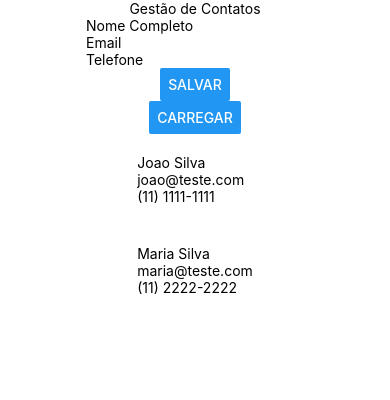
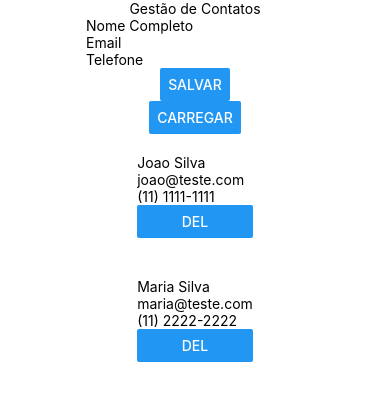
Before and after one commit to santiago-leticia/Api-Rest, a React Native app: screen / in a window 390 px wide. Shown: the top 400 px of the page. Built offline with nearby package versions, Linux system fonts and the light colour scheme.

Commit message:
final-aula

```diff
--- a/App.tsx
+++ b/App.tsx
@@ -1,7 +1,7 @@
 import { StatusBar } from 'expo-status-bar';
 import { useState } from 'react';
 import { Button,FlatList, StyleSheet, Text, TextInput, ToastAndroid, View } from 'react-native';
-import axios, { AxiosError, AxiosResponse } from 'axios';
+import axios, { Axios, AxiosError, AxiosResponse } from 'axios';
 
 export default function App() {
   const [nome, setNome] = useState<string>("");
@@ -40,6 +40,16 @@ export default function App() {
             "https://aula09042026-default-rtdb.firebaseio.com/contato.json"
           );
           console.log( "Resposta: ", response.data)
+
+          //Gravar dentro da lista
+          const listaTemp =[];
+          for (const chave in response.data){
+            const contato = response.data[chave];
+            contato.id = chave;
+            listaTemp.push(contato);
+          }
+          setLista( listaTemp )
+
           ToastAndroid.show("Contatos carregados com sucesso", ToastAndroid.LONG);
         } catch( error : any ) {
           ToastAndroid.show("Erro ao carregar os contatos: " + error.message, ToastAndroid.LONG);
@@ -54,6 +64,17 @@ export default function App() {
               <Text>{itemProps.item.nome}</Text>
               <Text>{itemProps.item.email}</Text>
               <Text>{itemProps.item.telefone}</Text>
+
+              <Button title="Del" onPress={async ()=>{
+
+                  try {
+                    await axios.delete(
+                    `https://aula09042026-default-rtdb.firebaseio.com/contato/${itemProps.item.id}.json`)
+                    ToastAndroid.show("Objeto removido", ToastAndroid.LONG);
+                  } catch ( err : any ) {
+                    console.log( err.message );
+                  }
+              }}/>
           </View>
         )
       }}/>
```
